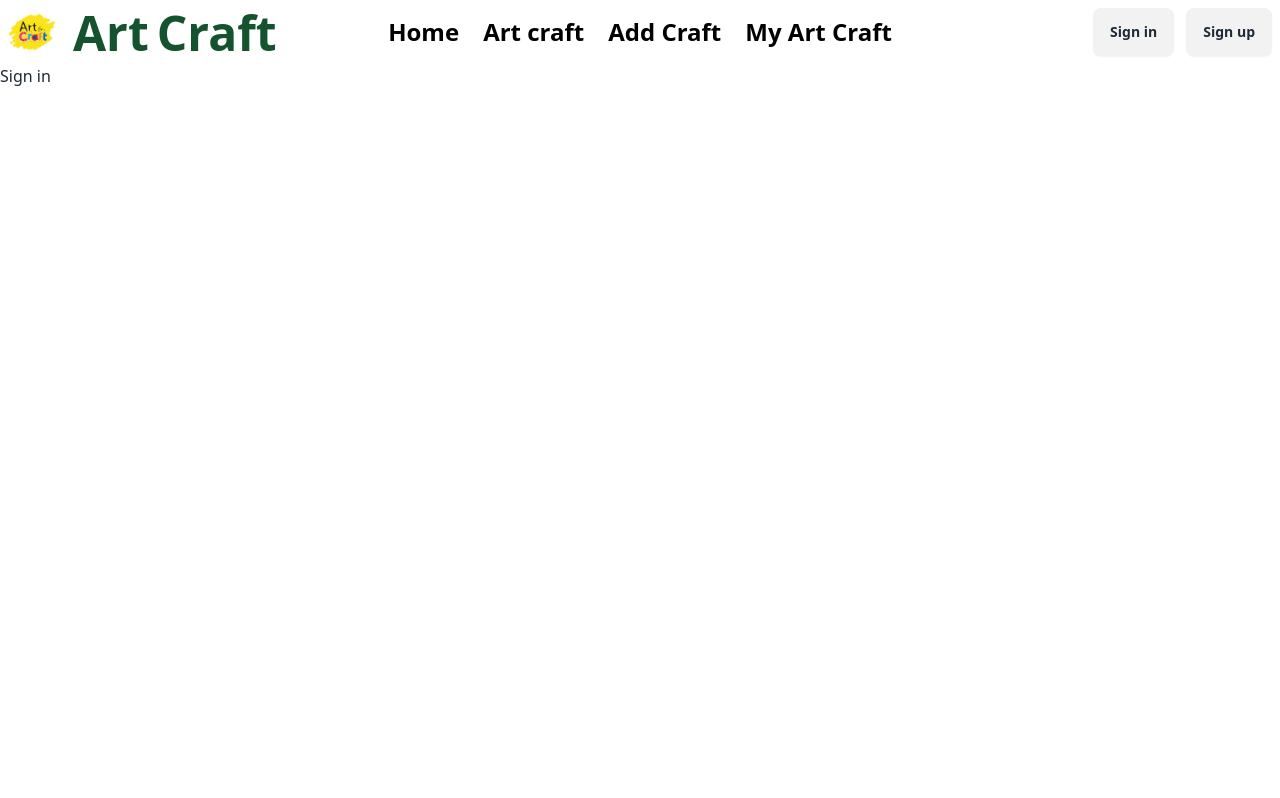
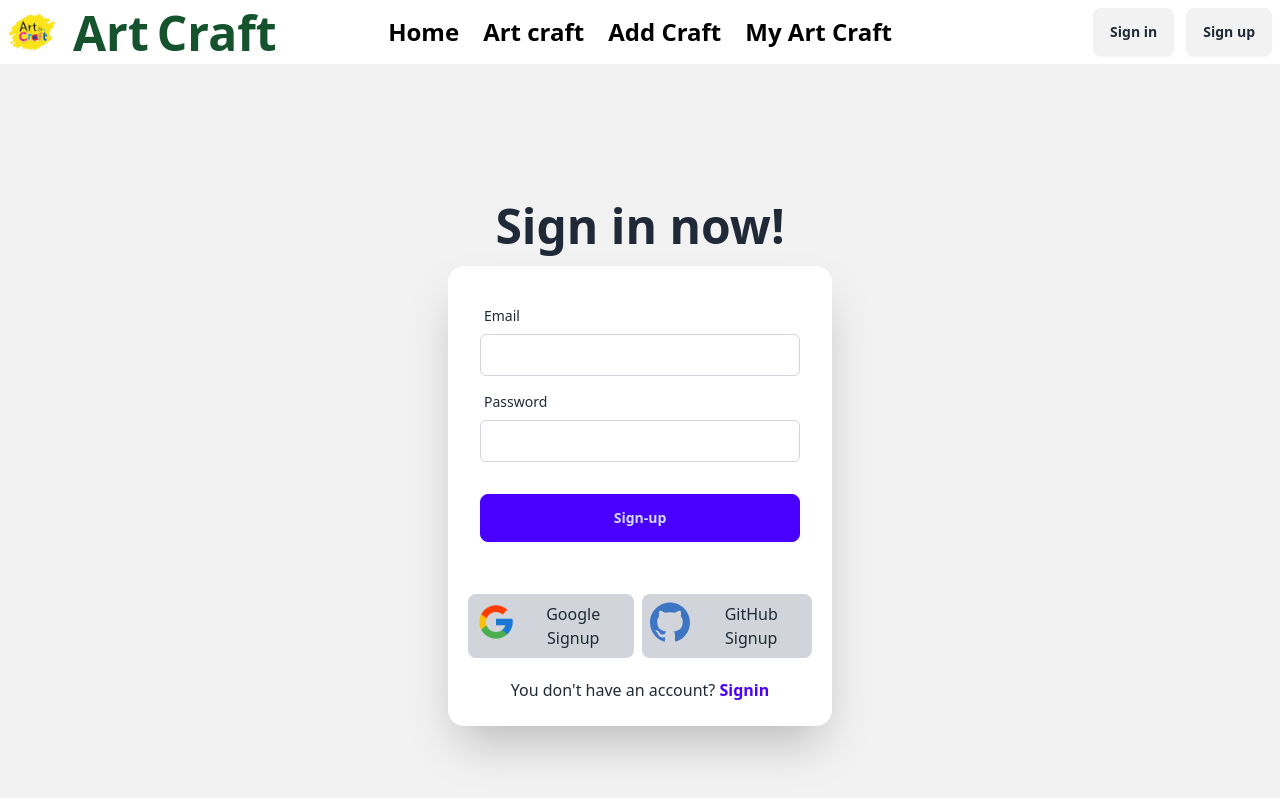
Before and after one commit to zihad868/Art-Craft-Client, a React (Vite) app: page /signin in a window 1280 px wide. Shown: the top 798 px of the page. Built offline with nearby package versions, Linux system fonts and the light colour scheme.

Commit message:
Signup & Signin Page

```diff
--- a/src/Pages/Signin.jsx
+++ b/src/Pages/Signin.jsx
@@ -1,10 +1,81 @@
+import { useForm } from "react-hook-form"
+import { Link } from "react-router-dom";
+import gitHub from '../../src/assets/Logo/github.svg';
+import google from '../../src/assets/Logo/google.png';
 
 const Signin = () => {
-    return (
-        <div>
-            <h3>Sign in </h3>
+
+    const {
+        register,
+        handleSubmit,
+        formState: { errors },
+      } = useForm()
+
+    const onSubmit = (data) => console.log(data)
+  return (
+    <div className="hero min-h-screen bg-base-200">
+      <div className="hero-content flex-col">
+        <div className="text-center lg:text-left">
+          <h1 className="text-5xl font-bold">Sign in now!</h1>
         </div>
-    );
+        <div className="card shrink-0 w-full max-w-sm shadow-2xl bg-base-100">
+          <form onSubmit={handleSubmit(onSubmit)} className="card-body">
+
+            <div className="form-control">
+              <label className="label">
+                <span className="label-text">Email</span>
+              </label>
+              <input
+                {...register("email", { required: true })}
+                className="border border-gray-300 rounded-md px-4 py-2 focus:outline-none focus:border-gray-500"
+              />
+              {errors.email && (
+                <span className="text-red-500">This field is required</span>
+              )}
+            </div>
+
+            <div className="form-control">
+              <label className="label">
+                <span className="label-text">Password</span>
+              </label>
+              <input
+                {...register("password", { required: true })}
+                className="border border-gray-300 rounded-md px-4 py-2 focus:outline-none focus:border-gray-500"
+              />
+              {errors.password && (
+                <span className="text-red-500">This field is required</span>
+              )}
+            </div>
+
+            <div className="form-control mt-6">
+              <button className="btn btn-primary">Sign-up</button>
+            </div>
+          </form>
+
+          <div className="flex space-x-2 m-5">
+          <div  className="flex bg-gray-300 p-2 rounded-lg space-x-1">
+            <img className="w-10 h-10" src={google} alt="" />
+            <button >Google Signup</button>
+          </div>
+
+          <div className="flex bg-gray-300 p-2 rounded-lg space-x-2">
+            <img className="w-10 h-10" src={gitHub} alt="" />
+            <button >GitHub Signup</button>
+          </div>
+          </div>
+
+          <div>
+            <p className="text-center mb-6">
+              You don't have an account?{" "}
+              <Link className="text-primary font-bold" to="/signup">
+                Signin
+              </Link>
+            </p>
+          </div>
+        </div>
+      </div>
+    </div>
+  );
 };
 
 export default Signin;
--- a/src/Pages/Signup.jsx
+++ b/src/Pages/Signup.jsx
@@ -1,45 +1,78 @@
+import { useForm } from "react-hook-form"
+import { Link } from "react-router-dom";
+
 const Signup = () => {
+
+    const {
+        register,
+        handleSubmit,
+        formState: { errors },
+      } = useForm()
+
+      const onSubmit = (data) => console.log(data)
+
   return (
     <div className="hero min-h-screen bg-base-200">
-      <div className="hero-content flex-col lg:flex-row-reverse">
+      <div className="hero-content flex-col">
         <div className="text-center lg:text-left">
-          <h1 className="text-5xl font-bold">Login now!</h1>
-          <p className="py-6">
-            Provident cupiditate voluptatem et in. Quaerat fugiat ut assumenda
-            excepturi exercitationem quasi. In deleniti eaque aut repudiandae et
-            a id nisi.
-          </p>
+          <h1 className="text-5xl font-bold">Sign up now!</h1>
+
         </div>
         <div className="card shrink-0 w-full max-w-sm shadow-2xl bg-base-100">
-          <form className="card-body">
+          <form onSubmit={handleSubmit(onSubmit)} className="card-body">
+
+            <div className="form-control">
+              <label className="label">
+                <span className="label-text">Name</span>
+              </label>
+              <input {...register("name", { required: true })}
+                className="border border-gray-300 rounded-md px-4 py-2 focus:outline-none focus:border-gray-500"
+              />
+              {errors.name && <span className="text-red-500">This field is required</span>}
+
+            </div>
+
             <div className="form-control">
               <label className="label">
                 <span className="label-text">Email</span>
               </label>
-              <input {...register("exampleRequired", { required: true })} />
-              {/* errors will return when field validation fails  */}
-              {errors.exampleRequired && <span>This field is required</span>}
+              <input {...register("email", { required: true })}
+                className="border border-gray-300 rounded-md px-4 py-2 focus:outline-none focus:border-gray-500"
+              />
+              {errors.email && <span className="text-red-500">This field is required</span>}
+
             </div>
+
+            <div className="form-control">
+              <label className="label">
+                <span className="label-text">Photo</span>
+              </label>
+              <input {...register("photo", { required: true })}
+                className="border border-gray-300 rounded-md px-4 py-2 focus:outline-none focus:border-gray-500"
+              />
+              {errors.photo && <span className="text-red-500">This field is required</span>}
+
+            </div>
+
             <div className="form-control">
               <label className="label">
                 <span className="label-text">Password</span>
               </label>
-              <input
-                type="password"
-                placeholder="password"
-                className="input input-bordered"
-                required
+              <input {...register("password", { required: true })}
+                className="border border-gray-300 rounded-md px-4 py-2 focus:outline-none focus:border-gray-500"
               />
-              <label className="label">
-                <a href="#" className="label-text-alt link link-hover">
-                  Forgot password?
-                </a>
-              </label>
+              {errors.password && <span className="text-red-500">This field is required</span>}
+
             </div>
+
             <div className="form-control mt-6">
-              <button className="btn btn-primary">Login</button>
+              <button className="btn btn-primary">Sign-up</button>
             </div>
           </form>
+
+          <div>
+            <p className="text-center mb-6">Already have an account? <Link className="text-primary font-bold" to='/signin'>Signin</Link></p>
+          </div>
         </div>
       </div>
     </div>
```
Also changed, not shown: src/assets/Logo/github.svg (added), src/assets/Logo/google.png (added).
